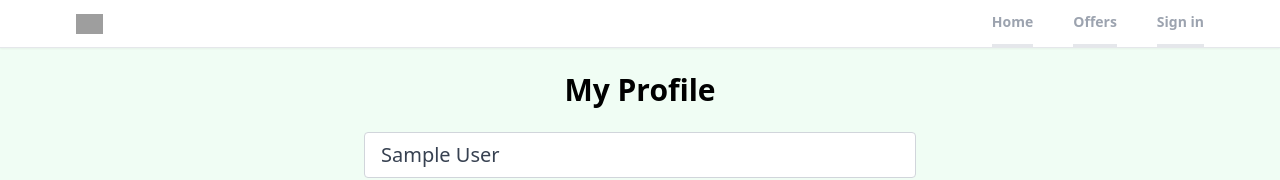
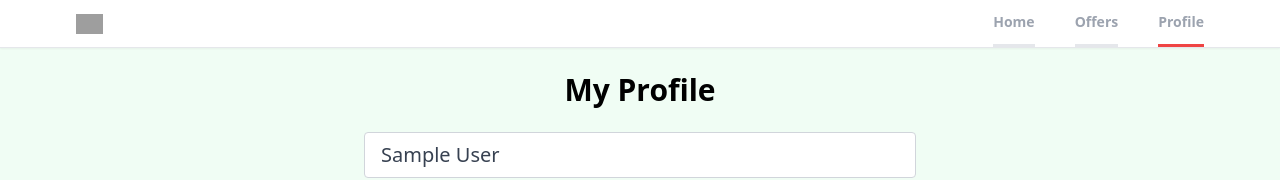
Before and after one commit to Rajeevlegend/realtor-clone-react, a React (Create React App) app: page /profile in a window 1280 px wide. Shown: the top 180 px of the page. Built offline with nearby package versions, Linux system fonts and the light colour scheme; no server answers; sample sign-in values are in the browser's storage; grey boxes are pictures that could not be loaded.

Commit message:
complete the header component and make it dynamic

```diff
--- a/src/components/Header.jsx
+++ b/src/components/Header.jsx
@@ -1,11 +1,23 @@
-import React from "react";
+import { useEffect, useState } from "react";
 import { useLocation, useNavigate } from "react-router-dom";
+import { getAuth, onAuthStateChanged } from "firebase/auth";
 
 const Header = () => {
+  const [pageState, setPageState] = useState("Sign in");
   const location = useLocation();
   const navigate = useNavigate();
+  const auth = getAuth();
+  useEffect(() => {
+    onAuthStateChanged(auth, (user) => {
+      if (user) {
+        setPageState("Profile");
+      } else {
+        setPageState("Sign in");
+      }
+    });
+  }, [auth]);
 
-  function pathMathRoute(route) {
+  function pathMatchRoute(route) {
     if (route === location.pathname) {
       return true;
     }
@@ -25,7 +37,7 @@ const Header = () => {
           <ul className="flex space-x-10">
             <li
               className={`cursor-pointer py-3 text-sm font-semibold text-gray-400 border-b-[3px] border-b-transparent${
-                pathMathRoute("/") && "text-black border-b-red-500"
+                pathMatchRoute("/") && "text-black border-b-red-500"
               }`}
               onClick={() => navigate("/")}
             >
@@ -33,7 +45,7 @@ const Header = () => {
             </li>
             <li
               className={`cursor-pointer py-3 text-sm font-semibold text-gray-400 border-b-[3px] border-b-transparent${
-                pathMathRoute("/offers") && "text-black border-b-red-500"
+                pathMatchRoute("/offers") && "text-black border-b-red-500"
               }`}
               onClick={() => navigate("/offers")}
             >
@@ -41,11 +53,12 @@ const Header = () => {
             </li>
             <li
               className={`cursor-pointer py-3 text-sm font-semibold text-gray-400 border-b-[3px] border-b-transparent${
-                pathMathRoute("/sign-in") && "text-black border-b-red-500"
+                (pathMatchRoute("/sign-in") || pathMatchRoute("/profile")) &&
+                "text-black border-b-red-500"
               }`}
-              onClick={() => navigate("/sign-in")}
+              onClick={() => navigate("/profile")}
             >
-              Sign in
+              {pageState}
             </li>
           </ul>
         </div>
```
